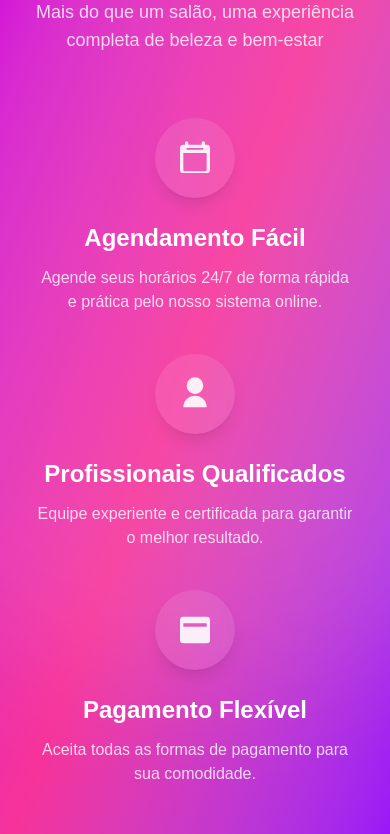
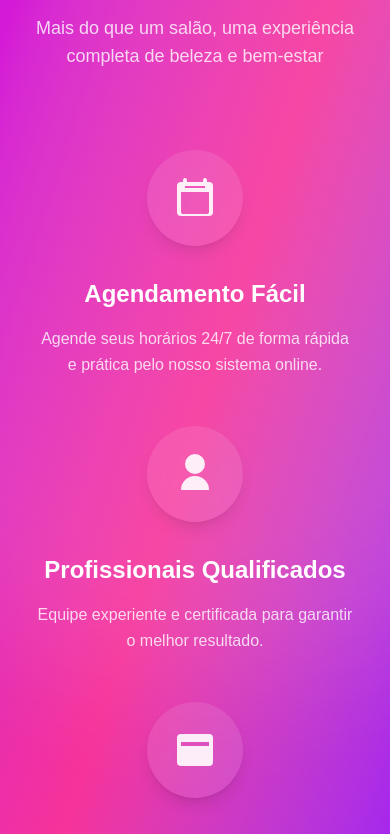
Before and after one commit to euduartesara/glow-agenda-v2, a Next.js app: page / in a window 390 px wide. Shown: the part 3810-4644 px from the top of the page. Built offline with nearby package versions, Linux system fonts and the light colour scheme.

Commit message:
ajuste na altura da pagina

```diff
--- a/app/components/About.tsx
+++ b/app/components/About.tsx
@@ -4,66 +4,66 @@ import React from "react";
 
 export default function About() {
   return (
-    <section className="relative overflow-hidden py-20 sm:py-24 bg-gradient-to-br from-fuchsia-600 via-pink-500 to-purple-600 text-white">
+    <section className="relative overflow-hidden py-24 md:py-32 bg-gradient-to-br from-fuchsia-600 via-pink-500 to-purple-600 text-white">
       <div className="container mx-auto px-6 max-w-6xl">
-        <div className="text-center mb-16">
+        <div className="text-center mb-20">
           <h2 className="text-4xl sm:text-5xl font-bold tracking-tight">Por que escolher o GlowAgenda?</h2>
           <p className="mt-4 text-lg sm:text-xl text-white/80">
             Mais do que um salão, uma experiência completa de beleza e bem-estar
           </p>
         </div>
 
-        <div className="grid grid-cols-1 sm:grid-cols-2 lg:grid-cols-3 gap-10">
+        <div className="grid grid-cols-1 sm:grid-cols-2 lg:grid-cols-3 gap-12 md:gap-16">
           {/* Agendamento Fácil */}
           <div className="group text-center">
-            <div className="mx-auto w-20 h-20 rounded-full bg-white/10 backdrop-blur-sm flex items-center justify-center shadow-lg">
+            <div className="mx-auto w-24 h-24 rounded-full bg-white/10 backdrop-blur-sm flex items-center justify-center shadow-lg transition-transform duration-300 group-hover:scale-110">
               <svg
                 xmlns="http://www.w3.org/2000/svg"
                 viewBox="0 0 24 24"
                 fill="currentColor"
-                className="w-10 h-10 text-white/90"
+                className="w-12 h-12 text-white/90"
               >
                 <path d="M7 2a1 1 0 0 1 1 1v1h8V3a1 1 0 1 1 2 0v1h1a2 2 0 0 1 2 2v13a2 2 0 0 1-2 2H5a2 2 0 0 1-2-2V6a2 2 0 0 1 2-2h1V3a1 1 0 0 1 1-1zm12 7H5v10a1 1 0 0 0 1 1h12a1 1 0 0 0 1-1V9zM7 7h10V6H7v1z" />
               </svg>
             </div>
-            <h3 className="mt-6 text-2xl font-semibold">Agendamento Fácil</h3>
-            <p className="mt-3 text-white/80 max-w-xs mx-auto">
+            <h3 className="mt-8 text-2xl font-semibold">Agendamento Fácil</h3>
+            <p className="mt-4 text-white/80 max-w-xs mx-auto leading-relaxed">
               Agende seus horários 24/7 de forma rápida e prática pelo nosso sistema online.
             </p>
           </div>
 
           {/* Profissionais Qualificados */}
           <div className="group text-center">
-            <div className="mx-auto w-20 h-20 rounded-full bg-white/10 backdrop-blur-sm flex items-center justify-center shadow-lg">
+            <div className="mx-auto w-24 h-24 rounded-full bg-white/10 backdrop-blur-sm flex items-center justify-center shadow-lg transition-transform duration-300 group-hover:scale-110">
               <svg
                 xmlns="http://www.w3.org/2000/svg"
                 viewBox="0 0 24 24"
                 fill="currentColor"
-                className="w-10 h-10 text-white/90"
+                className="w-12 h-12 text-white/90"
               >
                 <path d="M12 12a5 5 0 1 0-5-5 5 5 0 0 0 5 5zm-7 8a7 7 0 0 1 14 0H5z" />
               </svg>
             </div>
-            <h3 className="mt-6 text-2xl font-semibold">Profissionais Qualificados</h3>
-            <p className="mt-3 text-white/80 max-w-xs mx-auto">
+            <h3 className="mt-8 text-2xl font-semibold">Profissionais Qualificados</h3>
+            <p className="mt-4 text-white/80 max-w-xs mx-auto leading-relaxed">
               Equipe experiente e certificada para garantir o melhor resultado.
             </p>
           </div>
 
           {/* Pagamento Flexível */}
           <div className="group text-center">
-            <div className="mx-auto w-20 h-20 rounded-full bg-white/10 backdrop-blur-sm flex items-center justify-center shadow-lg">
+            <div className="mx-auto w-24 h-24 rounded-full bg-white/10 backdrop-blur-sm flex items-center justify-center shadow-lg transition-transform duration-300 group-hover:scale-110">
               <svg
                 xmlns="http://www.w3.org/2000/svg"
                 viewBox="0 0 24 24"
                 fill="currentColor"
-                className="w-10 h-10 text-white/90"
+                className="w-12 h-12 text-white/90"
               >
                 <path d="M3 6a2 2 0 0 1 2-2h14a2 2 0 0 1 2 2v12a2 2 0 0 1-2 2H5a2 2 0 0 1-2-2zm2 2v2h14V8zm0 6h10v2H5z" />
               </svg>
             </div>
-            <h3 className="mt-6 text-2xl font-semibold">Pagamento Flexível</h3>
-            <p className="mt-3 text-white/80 max-w-xs mx-auto">
+            <h3 className="mt-8 text-2xl font-semibold">Pagamento Flexível</h3>
+            <p className="mt-4 text-white/80 max-w-xs mx-auto leading-relaxed">
               Aceita todas as formas de pagamento para sua comodidade.
             </p>
           </div>
```
